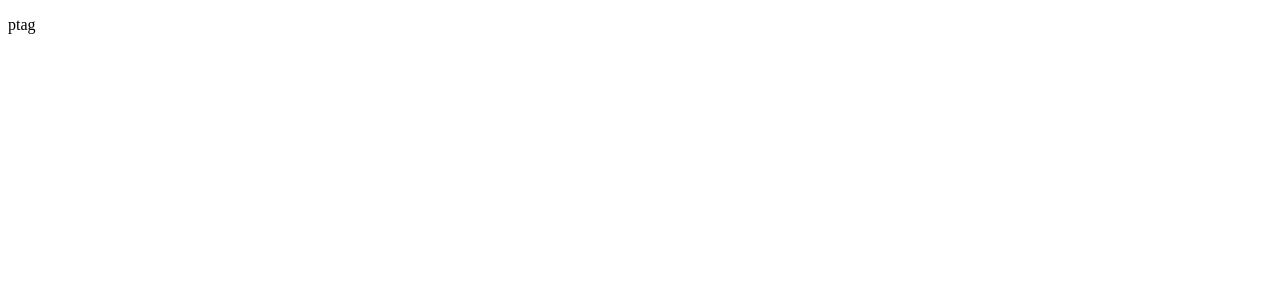
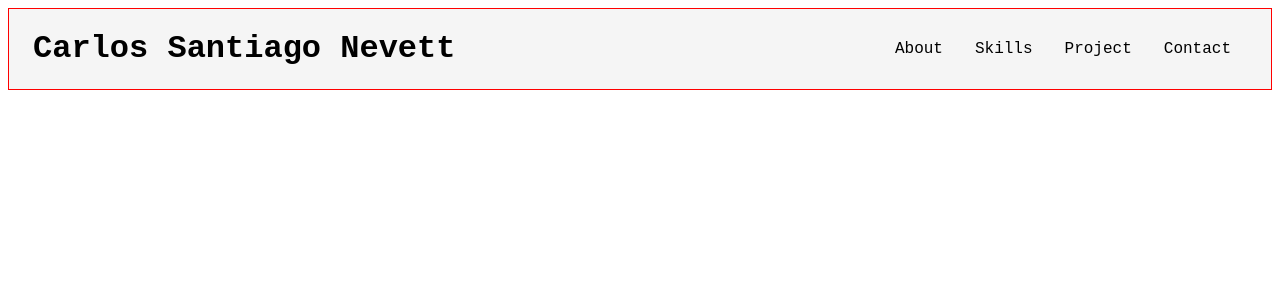
Before and after one commit to elCarlosSantiago/portfolio_1, a React (Create React App) app: page / in a window 1280 px wide. Shown: the top 300 px of the page. Built offline with nearby package versions, Linux system fonts and the light colour scheme.

Commit message:
nav skeleton up

```diff
--- a/package.json
+++ b/package.json
@@ -8,6 +8,7 @@
     "@testing-library/user-event": "^12.8.3",
     "react": "^17.0.2",
     "react-dom": "^17.0.2",
+    "react-router-dom": "^5.2.0",
     "react-scripts": "4.0.3",
     "web-vitals": "^1.1.2"
   },
--- a/public/index.html
+++ b/public/index.html
@@ -24,7 +24,7 @@
       work correctly both with client-side routing and a non-root public URL.
       Learn how to configure a non-root public URL by running `npm run build`.
     -->
-    <title>elCarlosSantiago Portfolio</title>
+    <title>elCarlosSantiago's Portfolio</title>
   </head>
   <body>
     <noscript>You need to enable JavaScript to run this app.</noscript>
--- a/src/App.js
+++ b/src/App.js
@@ -1,8 +1,10 @@
+import './styles/appStyles.css'
+import Header from './components/Header';
 
 function App() {
   return (
     <div className="App">
-      <p>ptag</p>
+      <Header />
     </div>
   );
 }
--- /dev/null
+++ b/src/components/Header.js
@@ -0,0 +1,19 @@
+import { NavLink } from "react-router-dom"
+
+const Header = (props) => {
+
+
+  return (
+    <header className='header'>
+      <h1>Carlos Santiago Nevett</h1>
+      <nav>
+        <p>About</p>
+        <p>Skills</p>
+        <p>Project</p>
+        <p>Contact</p>
+      </nav>
+    </header>
+  )
+}
+
+export default Header
--- a/src/index.js
+++ b/src/index.js
@@ -1,10 +1,13 @@
 import React from 'react';
 import ReactDOM from 'react-dom';
+import { BrowserRouter as Router } from 'react-router-dom';
 import App from './App';
 
 ReactDOM.render(
   <React.StrictMode>
-    <App />
+    <Router>
+      <App />
+    </Router>
   </React.StrictMode>,
   document.getElementById('root')
 );
--- /dev/null
+++ b/src/styles/appStyles.css
@@ -0,0 +1,36 @@
+.App {
+  font-family: 'Shippori Mincho B1', monospace;
+  margin: 0;
+  padding: 0;
+  -webkit-box-sizing: border-box;
+          box-sizing: border-box;
+  background-color: whitesmoke;
+}
+
+.header {
+  border: 1px solid red;
+  display: -webkit-box;
+  display: -ms-flexbox;
+  display: flex;
+  -webkit-box-pack: justify;
+      -ms-flex-pack: justify;
+          justify-content: space-between;
+  -webkit-box-align: center;
+      -ms-flex-align: center;
+          align-items: center;
+  padding: 0 1.5rem;
+}
+
+.header nav {
+  display: -webkit-box;
+  display: -ms-flexbox;
+  display: flex;
+  -webkit-box-pack: justify;
+      -ms-flex-pack: justify;
+          justify-content: space-between;
+}
+
+.header nav p {
+  padding: 0 1rem;
+}
+/*# sourceMappingURL=appStyles.css.map */
--- /dev/null
+++ b/src/styles/appStyles.scss
@@ -0,0 +1,27 @@
+//Main App Styles
+.App {
+  font-family: 'Shippori Mincho B1', monospace;
+  margin: 0;
+  padding: 0;
+  box-sizing: border-box;
+  background-color: whitesmoke;
+}
+
+//Header styling
+
+.header {
+  border: 1px solid red;
+  display: flex;
+  justify-content: space-between;
+  align-items: center;
+  padding: 0 1.5rem;
+
+  nav {
+    display: flex;
+    justify-content: space-between;
+
+    p {
+      padding: 0 1rem;
+    }
+  }
+}
```
Also changed, not shown: 2 other files (tests, documents, lock files or other folders).
